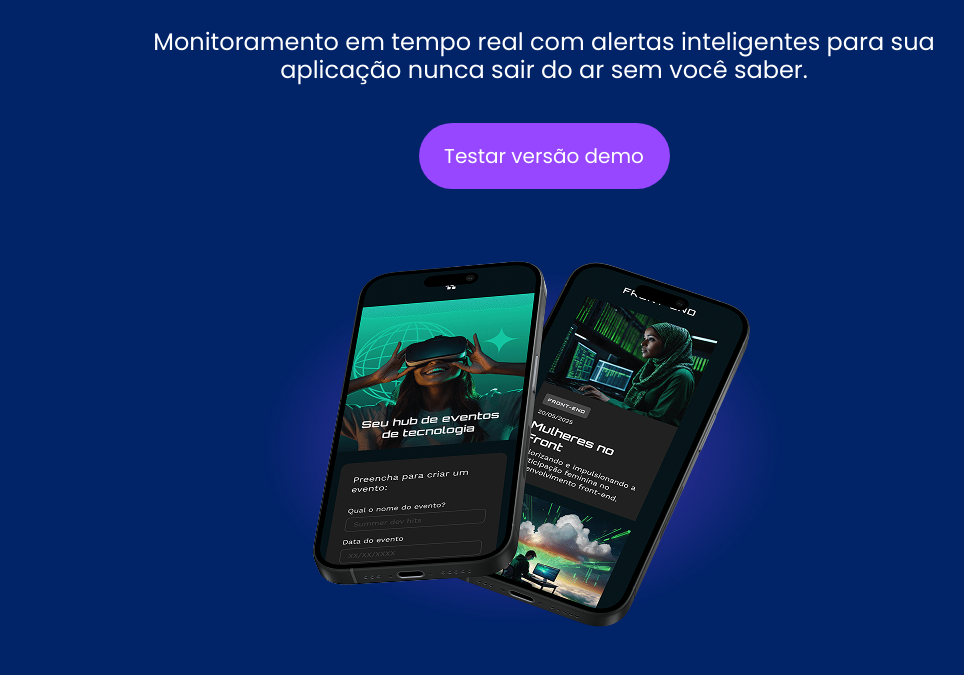
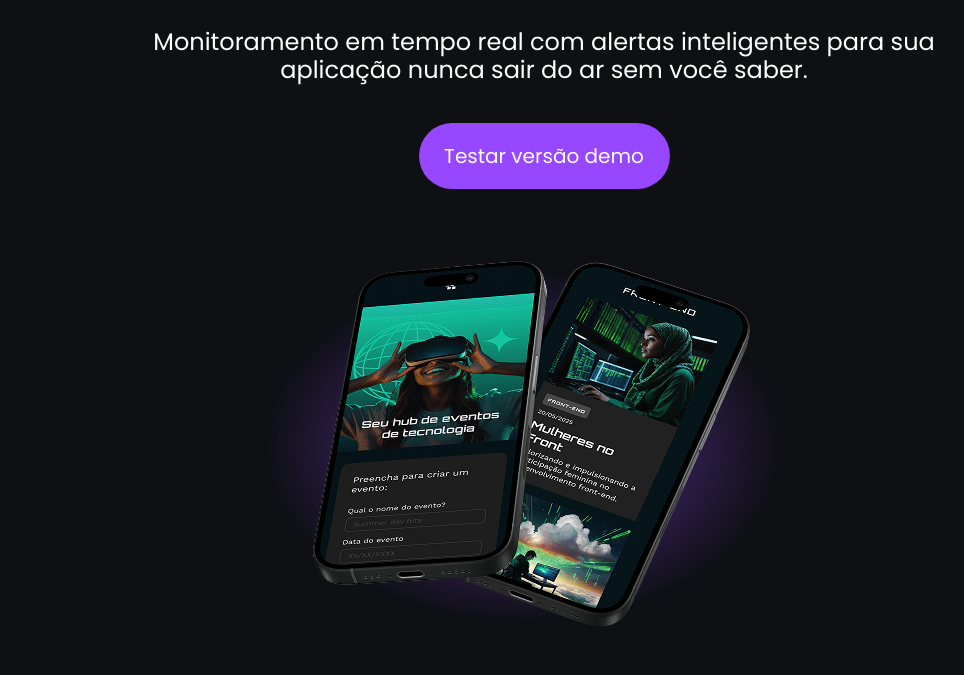
Before and after one commit to Elizeud21/techboard, a plain HTML site: page index.html in a window 1280 px wide. Shown: the part 331-1006 px from the top of the page, without its empty margins (96-1060 px from the left). Drawn offline with Linux system fonts and the light colour scheme; a web font is replaced by a local one.

Commit message:
alteração da cor do fundo de volta para preto

```diff
--- a/css/style.css
+++ b/css/style.css
@@ -19,8 +19,8 @@
 
 
 body{
-    background-color: #012368;
-    /* background-color: #0e1014; */
+    /* background-color: #012368; */
+    background-color: #0e1014;
     color: #FFFFFF;
 }
 /*h1, p, a{
```
